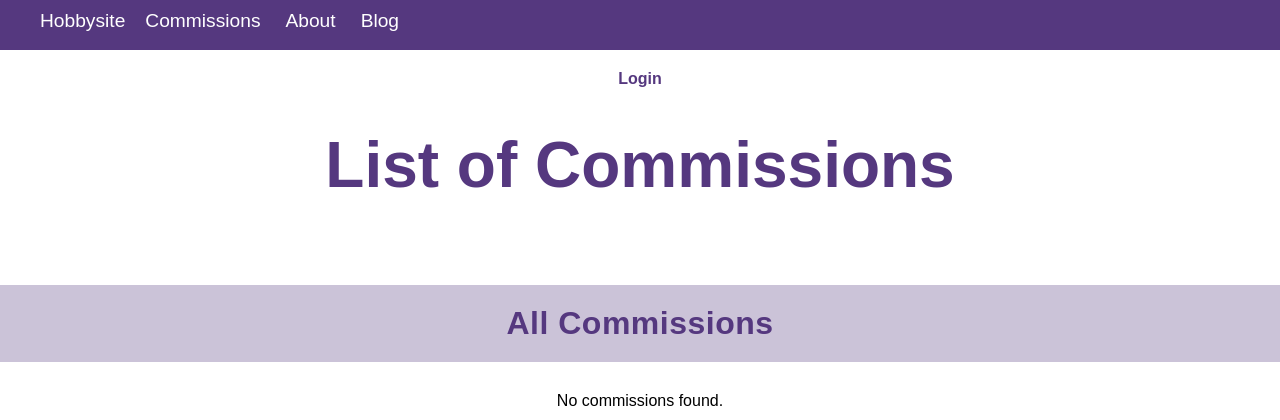
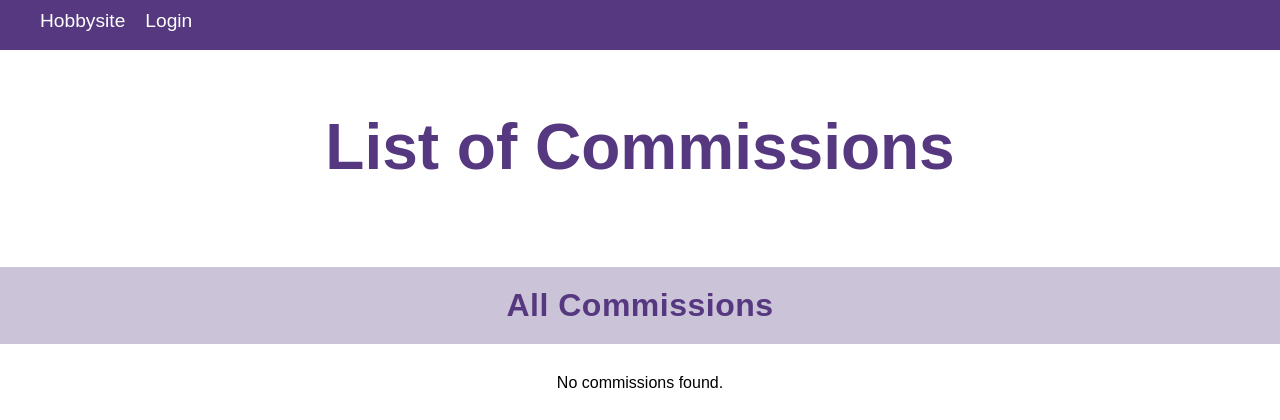
Before and after one commit to lancedguzman/hobbysite-C-D-5, a Django app: page /commissions/list/ in a window 1280 px wide. Shown: the top 420 px of the page. Run offline with Django 5.2, Linux system fonts and the light colour scheme; data that the repository does not hold is empty; parts of the project's set-up code (start-up, migrations or seed data) failed here and were passed over.

Commit message:
[Haleth]: [base.html] Minor correction on nav bar.

```diff
--- a/commissions/templates/commissions/base.html
+++ b/commissions/templates/commissions/base.html
@@ -62,23 +62,19 @@
         <div class="header_content">
             <a href="/" class="logo">Hobbysite</a>
             <nav class="navbar">
-                <a href="/commissions/">Commissions</a>
-                <a href="/about/">About</a>
-                <a href="/blog/articles/">Blog</a>
+                {% if user.is_authenticated %}
+                    <div class="user-info">
+                        <span>Welcome, {{ user.profile.display_name }}!</span>
+                        <a href="{% url 'user_management:logout' %}">Logout</a>
+                    </div>
+                {% else %}
+                    <a href="{% url 'user_management:login' %}">Login</a>
+                {% endif %}
             </nav>
         </div>
     </header>
 
     <div class="main_content">
-        {% if user.is_authenticated %}
-            <div class="user-info">
-                <span>Welcome, {{ user.profile.display_name }}!</span>
-                <a href="{% url 'user_management:logout' %}">Logout</a>
-            </div>
-        {% else %}
-            <a href="{% url 'user_management:login' %}">Login</a>
-        {% endif %}
-
         {% if messages %}
             <div class="messages">
                 {% for message in messages %}
```
